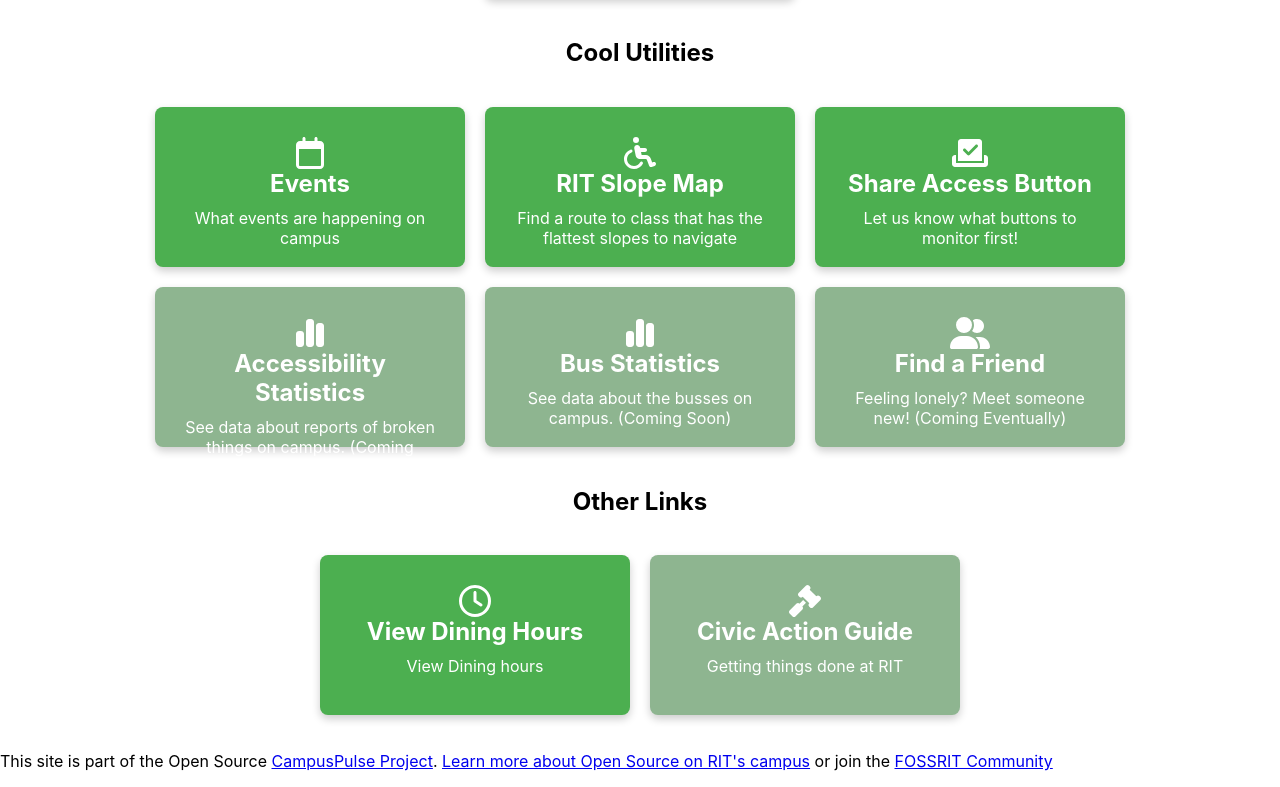
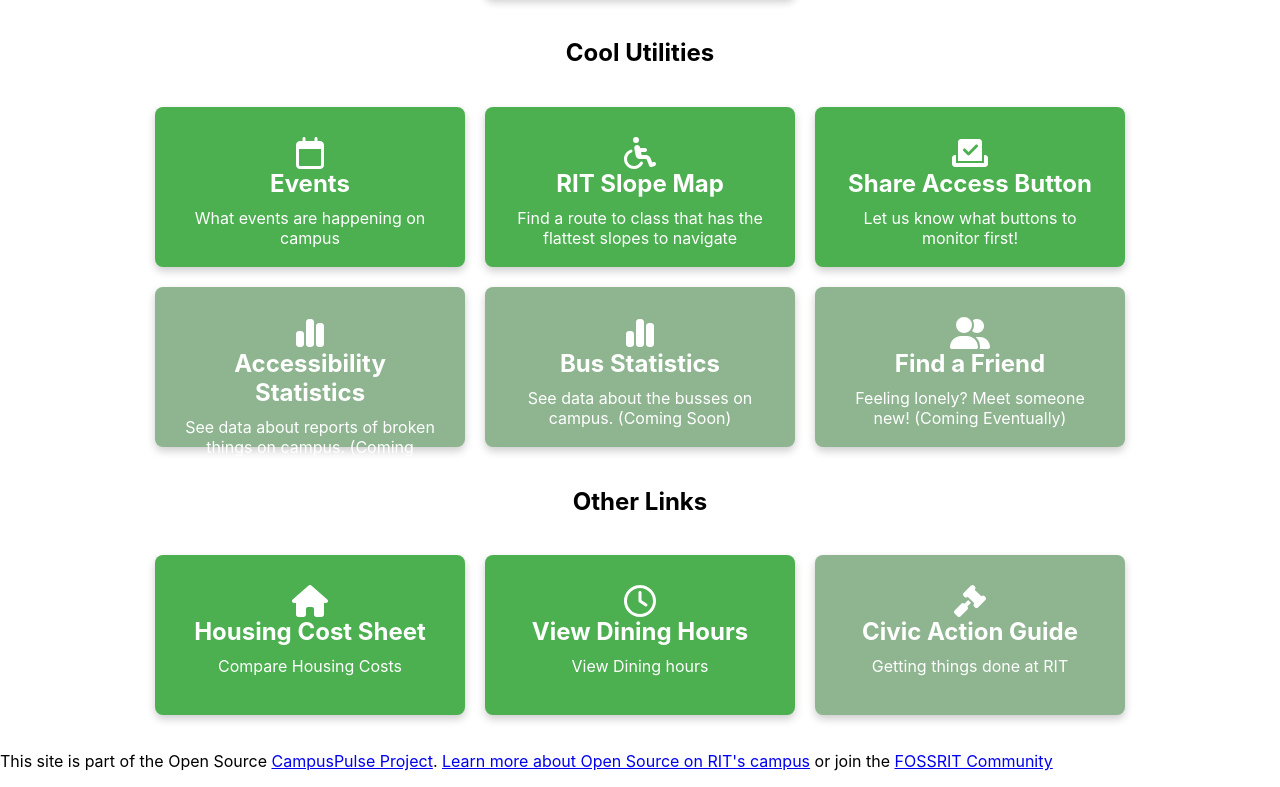
Before and after one commit to CampusPulse/homepage, a React (Create React App) app: page / in a window 1280 px wide. Shown: the part 431-1218 px from the top of the page. Built offline with nearby package versions, Linux system fonts and the light colour scheme.

Commit message:
add housing cost sheet

```diff
--- a/src/App.jsx
+++ b/src/App.jsx
@@ -2,7 +2,7 @@
 import Menu from './Menu';
 import './App.css';
 import { faCalendar, faClock } from '@fortawesome/free-regular-svg-icons';
-import { faFlag, faTriangleExclamation, faWheelchair, faCheckToSlot, faBus, faTextSlash, faGavel, faUserGroup } from '@fortawesome/free-solid-svg-icons';
+import { faFlag, faTriangleExclamation, faWheelchair, faCheckToSlot, faHouse, faBus, faTextSlash, faGavel, faUserGroup } from '@fortawesome/free-solid-svg-icons';
 import { faChartSimple } from '@fortawesome/free-solid-svg-icons/faChartSimple';
 
 const App = () => {
@@ -79,6 +79,12 @@
   ];
   const links = [
     {
+      icon: faHouse,
+      title: 'Housing Cost Sheet',
+      description: 'Compare Housing Costs',
+      link: 'https://docs.google.com/spreadsheets/d/1rMiXzpoBFQjZwccW-A5hu5AWjXx9EZ7jZY0rMU8y4-s/edit'
+    },
+    {
       icon: faClock,
       title: 'View Dining Hours',
       description: 'View Dining hours',
```
